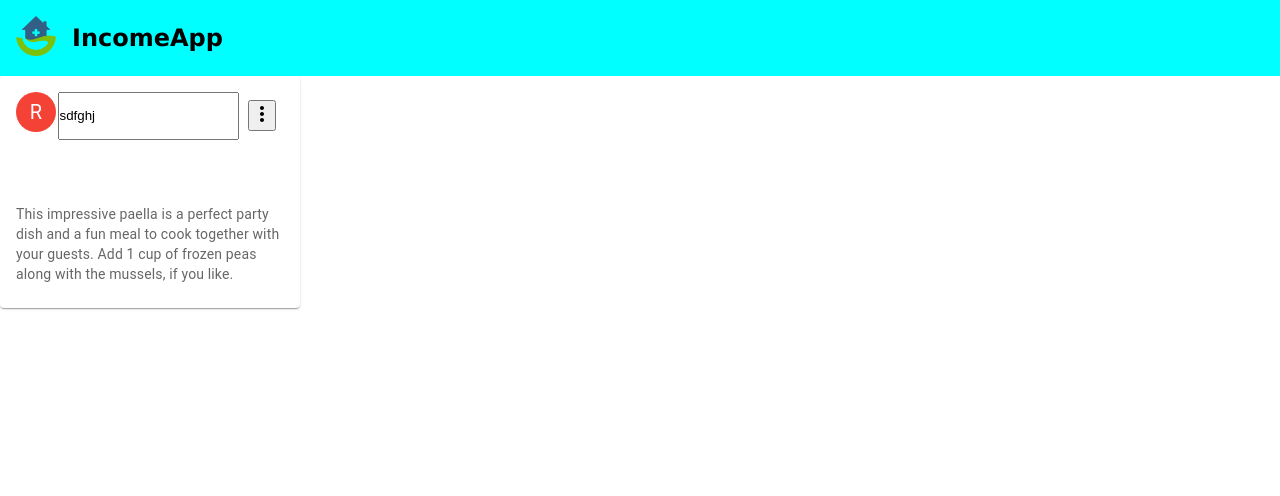
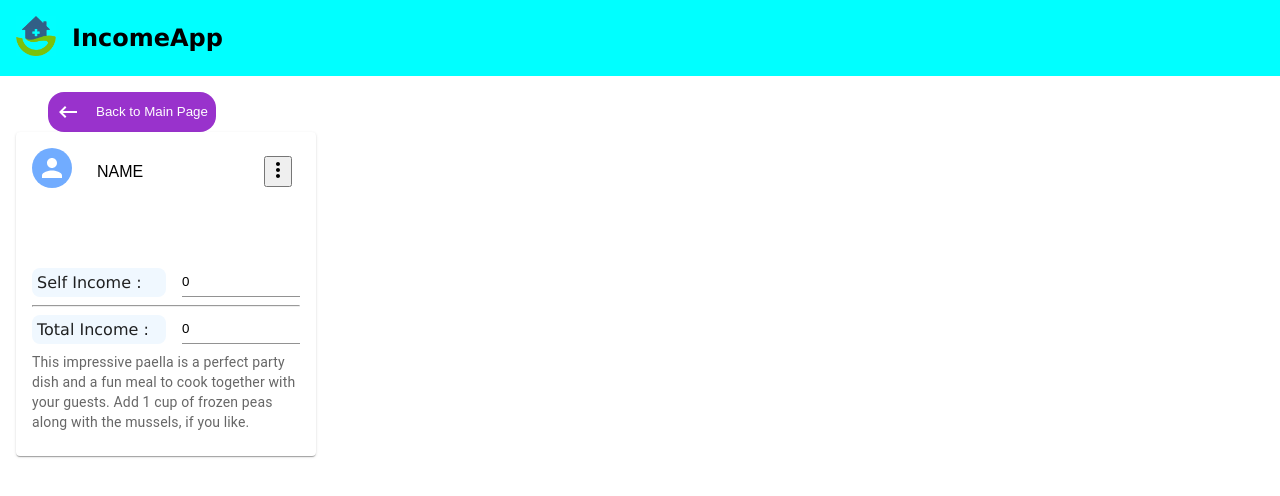
Before and after one commit to FatihG34/incomeappwithtype, a React (Create React App) app: page /income in a window 1280 px wide. Shown: the top 496 px of the page. Built offline with nearby package versions, Linux system fonts and the light colour scheme.

Commit message:
modified

```diff
--- a/src/components/Cards.tsx
+++ b/src/components/Cards.tsx
@@ -18,6 +18,11 @@ import DeleteForeverIcon from '@mui/icons-material/DeleteForever';
 import MoreVertIcon from '@mui/icons-material/MoreVert';
 import Box from '@mui/material/Box';
 import Popper from '@mui/material/Popper';
+import card from '../scss/card.module.scss';
+// import { useSelector } from 'react-redux';
+import { useAppDispatch,useAppSelector } from '../app/hooks';
+
+import { selectIncome, totalIncrement } from '../features/income/incomeSlice';
 
 const More = () => {
   const [anchorEl, setAnchorEl] = React.useState<null | HTMLElement>(null);
@@ -27,7 +32,7 @@ const More = () => {
   };
 
   const open = Boolean(anchorEl);
-  const id = open ? 'simple-popper' : undefined;
+  const id = open ? 'popper' : undefined;
 
   return (
     <div className='' style={{cursor:'pointer'}}>
@@ -62,18 +67,25 @@ const ExpandMore = styled((props: ExpandMoreProps) => {
 }));
 
 const Cards = () => {
+  const [incomeValue, setIncomeValue] = React.useState<number>(0)
+  const dispatch = useAppDispatch()
+  const {totalValue} = useAppSelector(selectIncome)
+  // const {incomeIncrement} = useAppSelector(selectIncome)
 
-
-
+  const handleChange = (e:any)=>{
+    setIncomeValue(e.target.value);
+    // dispatch(incomeIncrement(Number(e.target.value)))
+    dispatch(totalIncrement(Number(e.target.value)))
+  }
 
   return (
     <Card sx={{ maxWidth: 300 }}>
       <Box style={{display:'flex',justifyContent:'space-between', padding:'1rem'}}>
-        <Avatar sx={{ bgcolor: red[500] }} aria-label="recipe">
-          R
+        <Avatar sx={{ bgcolor:' #006aff8e' }} aria-label="recipe">
+
         </Avatar>
-<input type="text" value={'sdfghj'} />
-
+            <input type="text" value={"name"}  className={card['textInput']} />
+{/* onChange={()=>dispatch(null)} */}
         <IconButton aria-label="settings" style={{cursor:'pointer'}}>
           <More />
         </IconButton>
@@ -82,6 +94,15 @@ const Cards = () => {
         <input type="text" value={'ssdfgh'} />
       </CardHeader>
       <CardContent>
+        <div className={card['inputDiv']}>
+        <label htmlFor="incomeValue">Self Income :</label>
+        <input type="number" name="incomeValue" id="incomeValue" className={card['incomeInput']} value={incomeValue}  onChange={(e)=>handleChange(e) }/>
+        </div>
+        <hr />
+        <div className={card['inputDiv']}>
+        <label htmlFor="totalValue">Total Income :</label>
+        <input type="text" name="totalValue" id="totalValue" className={card['incomeInput']} value={totalValue} />
+        </div>
         <Typography variant="body2" color="text.secondary">
           This impressive paella is a perfect party dish and a fun meal to cook
           together with your guests. Add 1 cup of frozen peas along with the mussels,
--- a/src/features/income/incomeSlice.tsx
+++ b/src/features/income/incomeSlice.tsx
@@ -1,14 +1,18 @@
 import { createSlice,PayloadAction } from "@reduxjs/toolkit";
+import { RootState } from "../../app/store";
+
 
 
 export interface IncomeState {
     id: number;
+    name:string;
     incomeValue:number;
     totalValue:number;
 }
 
 const initialState: IncomeState = {
     id:0,
+    name:"Can",
     incomeValue:0,
     totalValue:0,
 }
@@ -18,13 +22,19 @@ export const incomeSlice = createSlice({
     initialState,
     reducers:{
         incomeIncrement:(state, action:PayloadAction<number>)=>{
-            state.incomeValue += action.payload
+            state.incomeValue = action.payload
+        },
+        totalIncrement:(state, action:PayloadAction<number>)=>{
+            state.totalValue += action.payload
         },
         //* addNode
     }
 })
 
 
-export const {incomeIncrement} = incomeSlice.actions;
+export const {incomeIncrement,totalIncrement} = incomeSlice.actions;
+
+export const selectIncome = (state: RootState) => state.income;
+
 
 export default incomeSlice.reducer;
--- a/src/pages/IncomeDetail.tsx
+++ b/src/pages/IncomeDetail.tsx
@@ -1,9 +1,16 @@
 import React from 'react'
-import Cards from '../components/Cards'
+import Cards from '../components/Cards';
+import incomeDetail from '../scss/incomeDetail.module.scss';
+import KeyboardBackspaceIcon from '@mui/icons-material/KeyboardBackspace';
+import { useNavigate } from 'react-router-dom';
 
 const IncomeDetail = () => {
+  const navigate = useNavigate()
   return (
-    <div>
+    <div className={incomeDetail['main']}>
+      <section>
+        <button type='button' onClick={()=>navigate(-1)} className={incomeDetail['button']}><KeyboardBackspaceIcon/> Back to Main Page</button>
+      </section>
       <Cards/>
     </div>
   )
```
